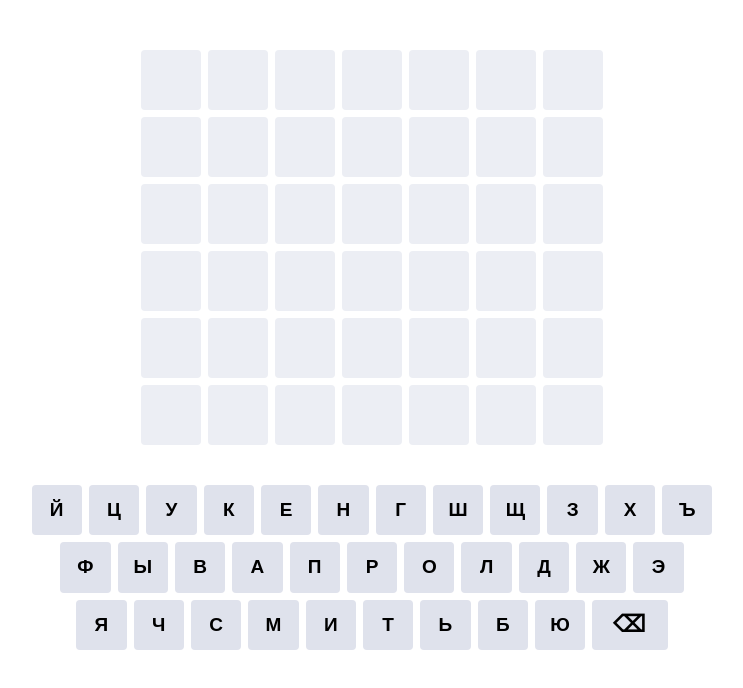
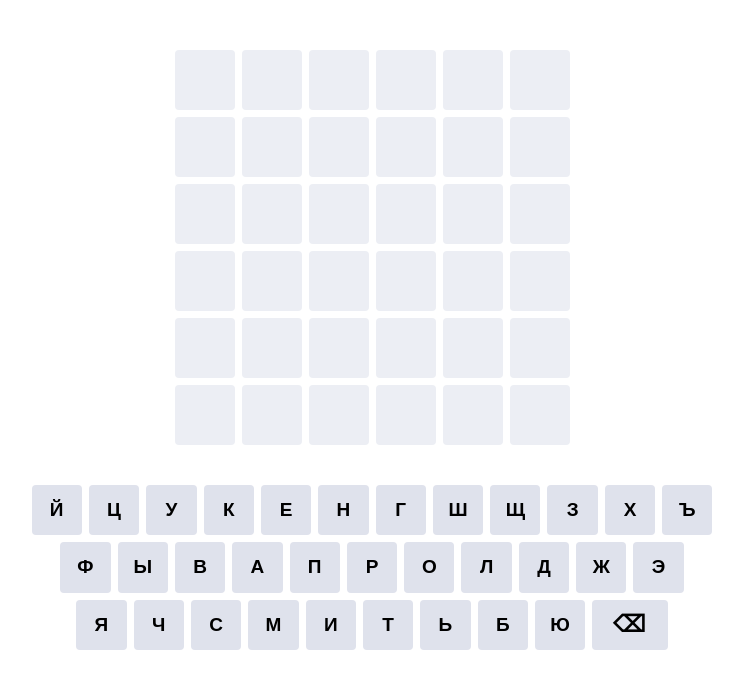
Before and after one commit to iammugik/awords, a Vue app: page / in a window 1280 px wide. Shown: the top 688 px of the page, without its empty margins (268-1011 px from the left). Built offline with nearby package versions, Linux system fonts and the light colour scheme.

Commit message:
Limit word length

```diff
--- a/src/stores/store.ts
+++ b/src/stores/store.ts
@@ -37,7 +37,7 @@ export interface State {
   otherWords: string[];
 }
 
-const wordLengths = [4, 5, 6, 7, 8];
+const wordLengths = [4, 5, 6, 7];
 
 const getDefaultState = () => {
   return {
```
